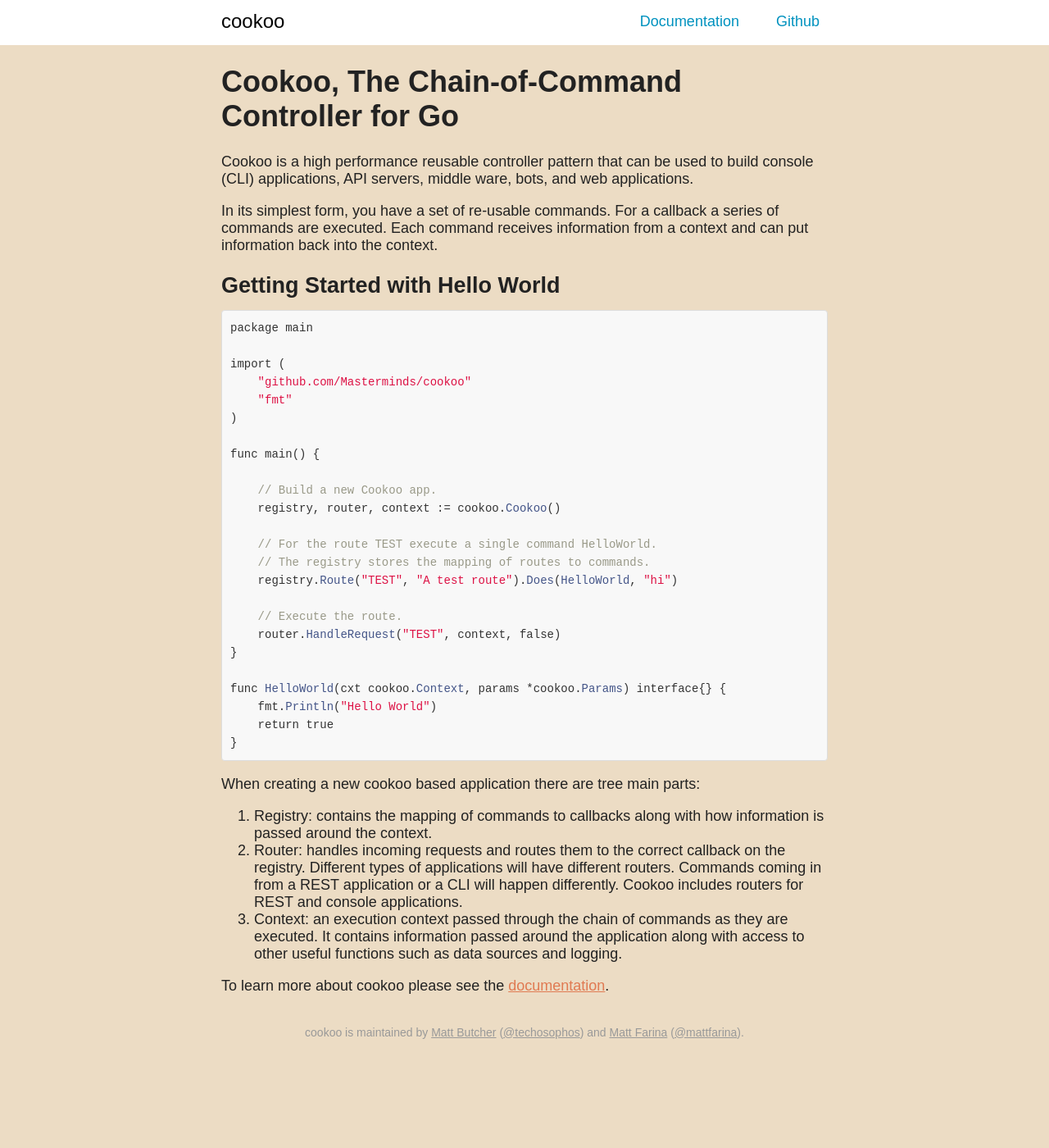
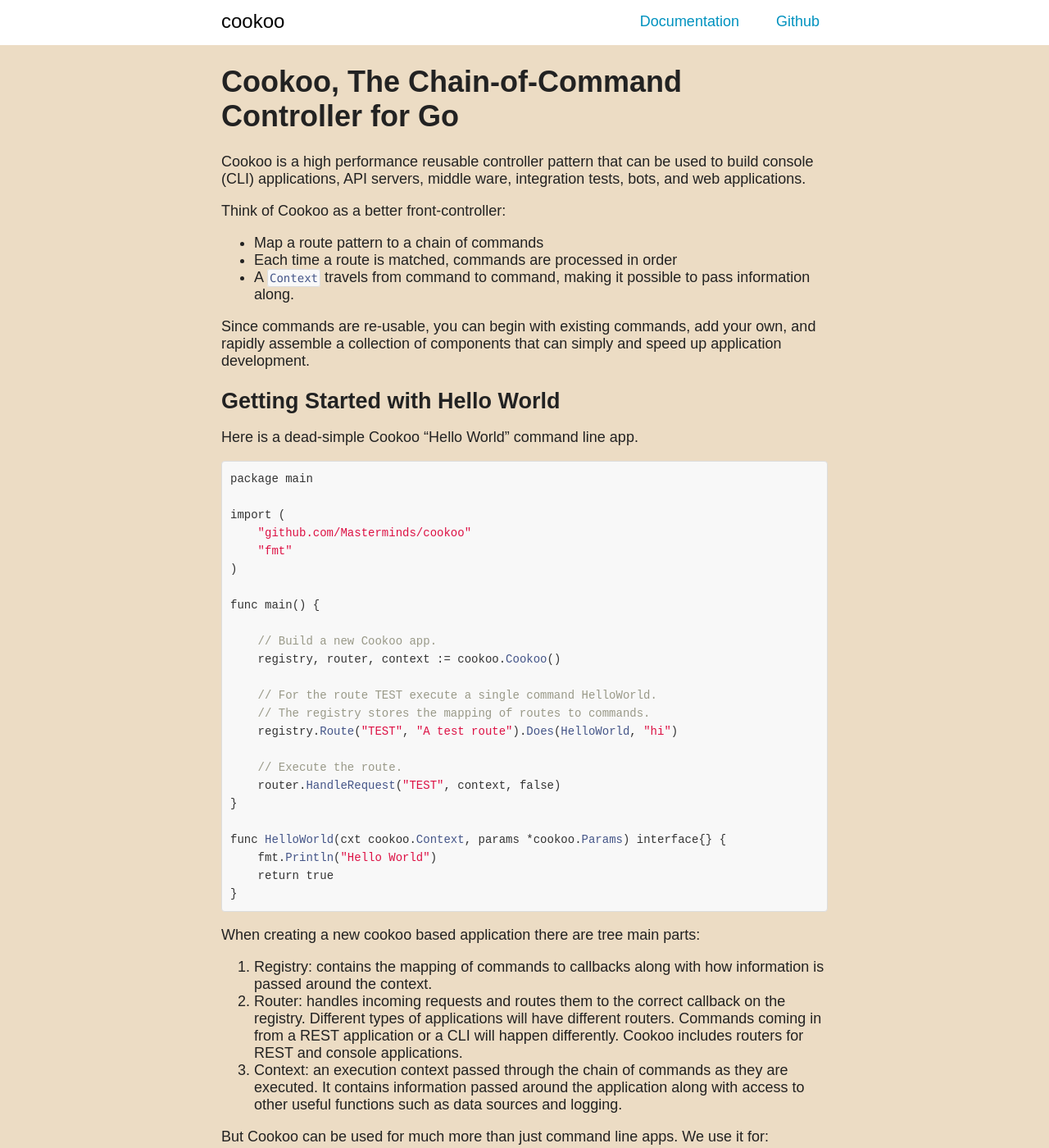
Before and after one commit to Masterminds/cookoo, a Jekyll site: the page built from index.md, in a window 1280 px wide and 1400 px high. Shown: the whole window at 82% size. Built offline with Jekyll 4.4.1, drawn with Linux system fonts in a browser that asks for light colours; nearby versions of some CDN libraries; Markdown is read by kramdown in place of the engine named in the settings; some of the changed text lies outside the part shown.

Commit message:
Minor text updates.

```diff
--- a/index.md
+++ b/index.md
@@ -6,11 +6,22 @@ description: "Learn about using the Chain-of-Command pattern in Go."
 ---
 # Cookoo, The Chain-of-Command Controller for Go
 
-Cookoo is a high performance reusable controller pattern that can be used to build console (CLI) applications, API servers, middle ware, bots, and web applications.
+Cookoo is a high performance reusable controller pattern that can be used to build console (CLI) applications, API servers, middle ware, integration tests, bots, and web applications.
 
-In its simplest form, you have a set of re-usable commands. For a callback a series of commands are executed. Each command receives information from a context and can put information back into the context.
+Think of Cookoo as a better front-controller:
+
+* Map a route pattern to a chain of commands
+* Each time a route is matched, commands are processed in order
+* A `Context` travels from command to command, making it possible to
+  pass information along.
+
+Since commands are re-usable, you can begin with existing commands, add
+your own, and rapidly assemble a collection of components that can
+simply and speed up application development.
 
 ## Getting Started with Hello World
+
+Here is a dead-simple Cookoo "Hello World" command line app.
 
     package main
 
@@ -43,4 +54,14 @@ When creating a new cookoo based application there are tree main parts:
 2. Router: handles incoming requests and routes them to the correct callback on the registry. Different types of applications will have different routers. Commands coming in from a REST application or a CLI will happen differently. Cookoo includes routers for REST and console applications.
 2. Context: an execution context passed through the chain of commands as they are executed. It contains information passed around the application along with access to other useful functions such as data sources and logging.
 
-To learn more about cookoo please see the [documentation](http://godoc.org/github.com/Masterminds/cookoo).
+But Cookoo can be used for much more than just command line apps. We use
+it for:
+
+* Web apps
+* REST servers
+* Sophisticated integration tests
+* Complex (think Git) CLIs with multiple subcommands
+
+...and that's just what *we've* done with it so far.
+
+To learn more about cookoo, check out the extensive [Go documentation](http://godoc.org/github.com/Masterminds/cookoo). And we're just getting started on the tutorial documentation. Check out the `doc/` directory in our [Git repository](https://github.com/Masterminds/cookoo) to view our work-in-progress.
```
